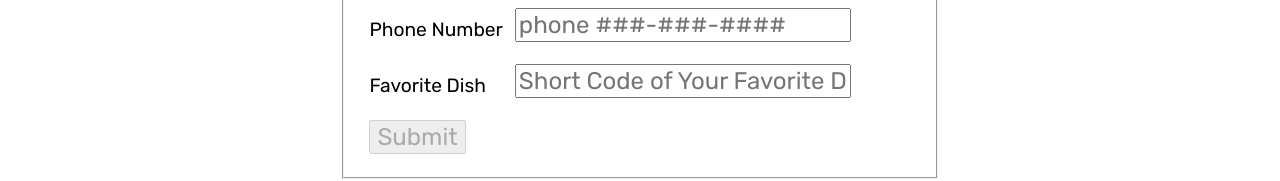
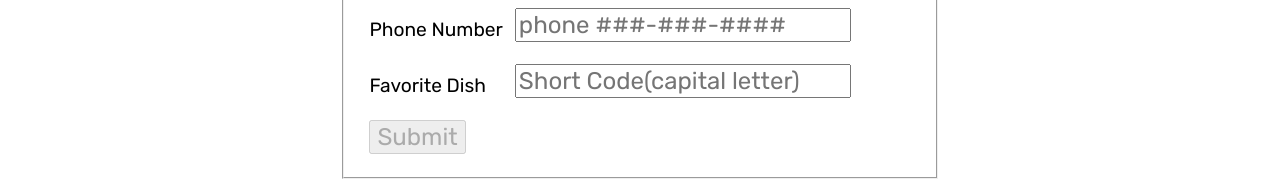
Before and after one commit to Aiswaryak30/module5_assignment5, a plain HTML site: page index.html at #!/sign_in in a window 1280 px wide. Shown: the part 425-606 px from the top of the page. Drawn offline with Linux system fonts and the light colour scheme.

Commit message:
commit 2

```diff
--- a/signin.html
+++ b/signin.html
@@ -23,7 +23,7 @@
 <td><span ng-if="regForm.phone.$invalid && regForm.phone.$touched">Phone Number must be in the format ###-###-####</span></td></tr>
     <br>
     <tr><td> <label for="menu">Favorite Dish</label> </td>
-      <td><input type="text" class="form-control" id="menu" name="menu" placeholder="Short Code of Your Favorite Dish" ng-model="Reg.user.menu" ng-blur="Reg.validateFavdish()"></td>
+      <td><input type="text" class="form-control" id="menu" name="menu" placeholder="Short Code(capital letter)" ng-model="Reg.user.menu" ng-blur="Reg.validateFavdish()"></td>
     <td>
       <span ng-if="Reg.itemSearched && !Reg.validShortCode">
         <p>No such menu number exists</p></td></tr>
```
